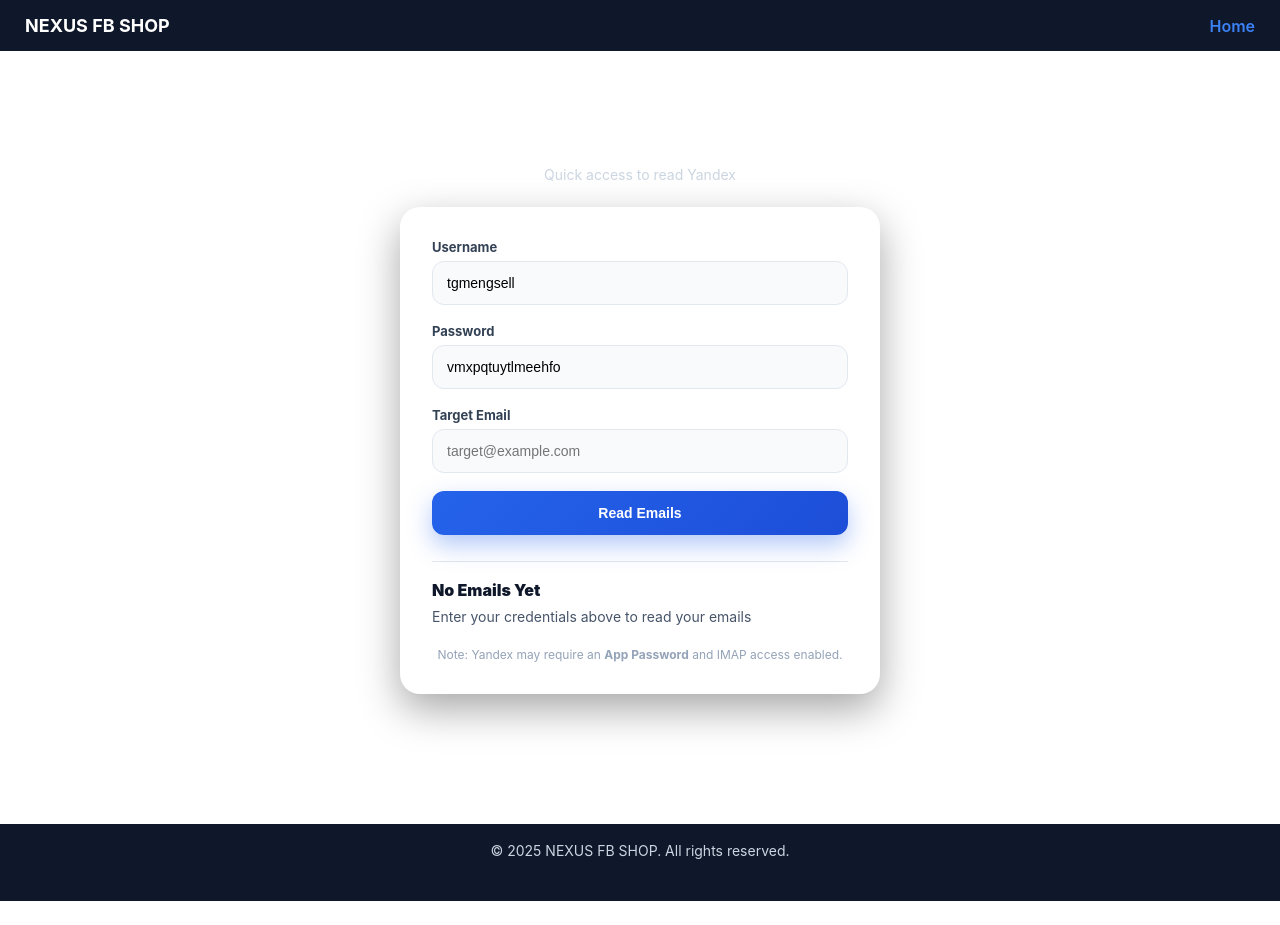
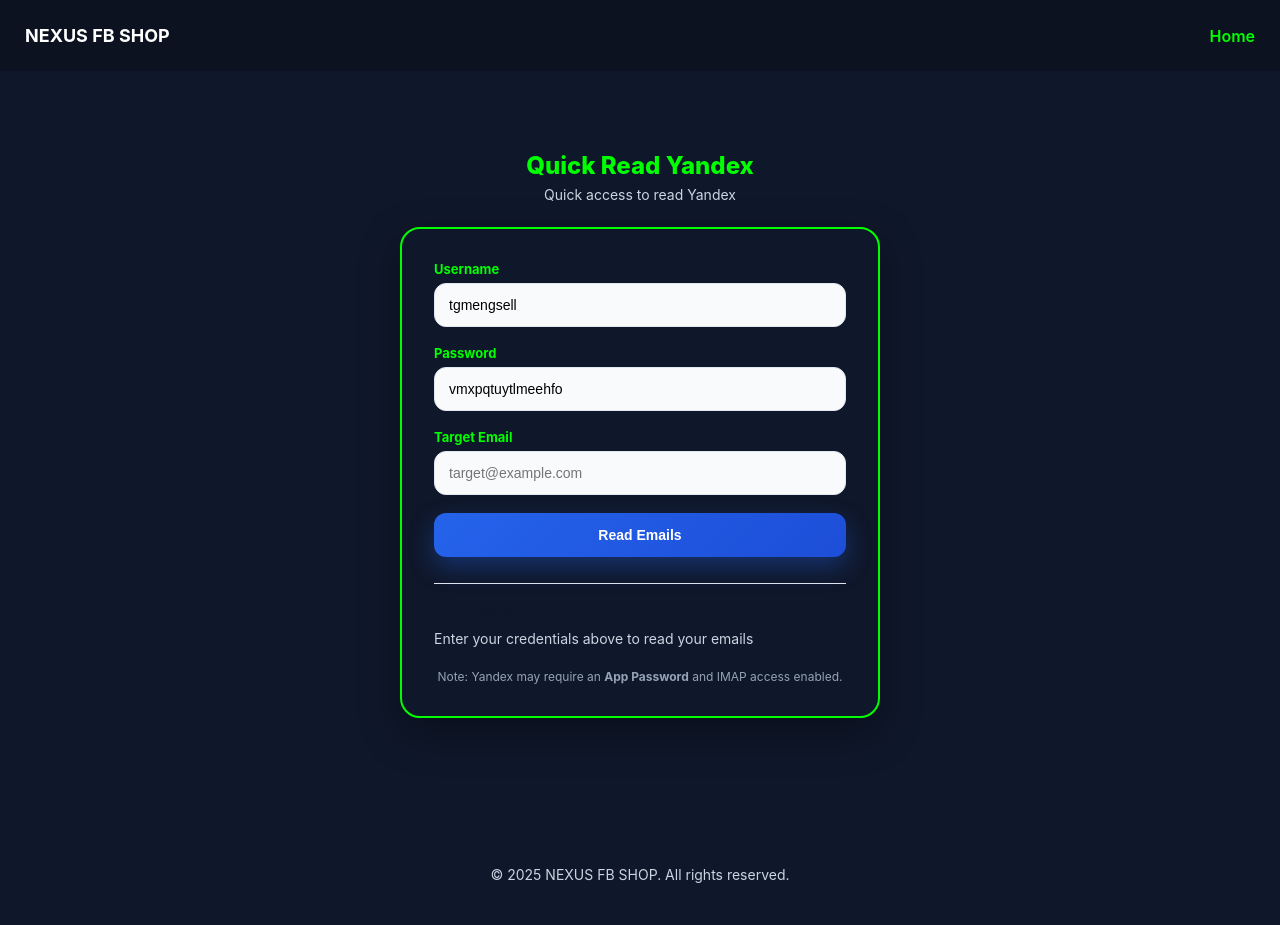
Before and after one commit to MengJong168/NEXUS-FB-SHOP, a Flask app: page /quickread/yandex in a window 1280 px wide. Before the commit the page ends 901 px from the top, so only its background shows below. Run offline with Flask 3, Linux system fonts and the light colour scheme.

Commit message:
Update quickread.css

```diff
--- a/static/css/quickread.css
+++ b/static/css/quickread.css
@@ -2,7 +2,7 @@
 
 body {
   font-family: 'Inter','Segoe UI',Arial,sans-serif;
-  background: #ffffff;
+  background: #0f172a;
   min-height: 100vh;
 }
 
@@ -31,7 +31,7 @@ body {
 
 h2 {
   text-align: center;
-  color: #ffffff;
+  color: #00ff00;
   font-weight: 800;
   margin-bottom: 6px;
 }
@@ -44,7 +44,8 @@ p {
 }
 
 .card {
-  background: #ffffff;
+  background: #0f172a;
+  border: 2px solid #00ff00;
   border-radius: 20px;
   padding: 24px;
   width: 100%;
@@ -58,7 +59,7 @@ label {
   font-size: 13px;
   margin-bottom: 6px;
   display: block;
-  color: #334155;
+  color: #00ff00;
 }
 
 input {
@@ -123,7 +124,7 @@ input:focus {
 }
 
 .title { font-size: 16px; font-weight: 900; color: #0f172a; }
-.msg { margin-top: 8px; font-size: 14px; color: #475569; word-break: break-word; }
+.msg { margin-top: 8px; font-size: 14px; color: #cbd5e1; word-break: break-word; }
 
 .code-wrap{ margin-top: 14px; display:flex; gap: 10px; align-items:stretch; }
 .code {
@@ -166,12 +167,12 @@ input:focus {
 ============================== */
 
 .site-header {
-  background: #0f172a;
-  padding: 15px 25px;
+  background: #0d1220;
+  padding: 25px;
   display: flex;
   justify-content: space-between;
   align-items: center;
-  color: white;
+  color: #00ff00;
 }
 
 .logo {
@@ -182,7 +183,7 @@ input:focus {
 }
 
 .nav-btn {
-  color: #3b82f6;
+  color: #00ff00;
   text-decoration: none;
   font-weight: 600;
 }
```
